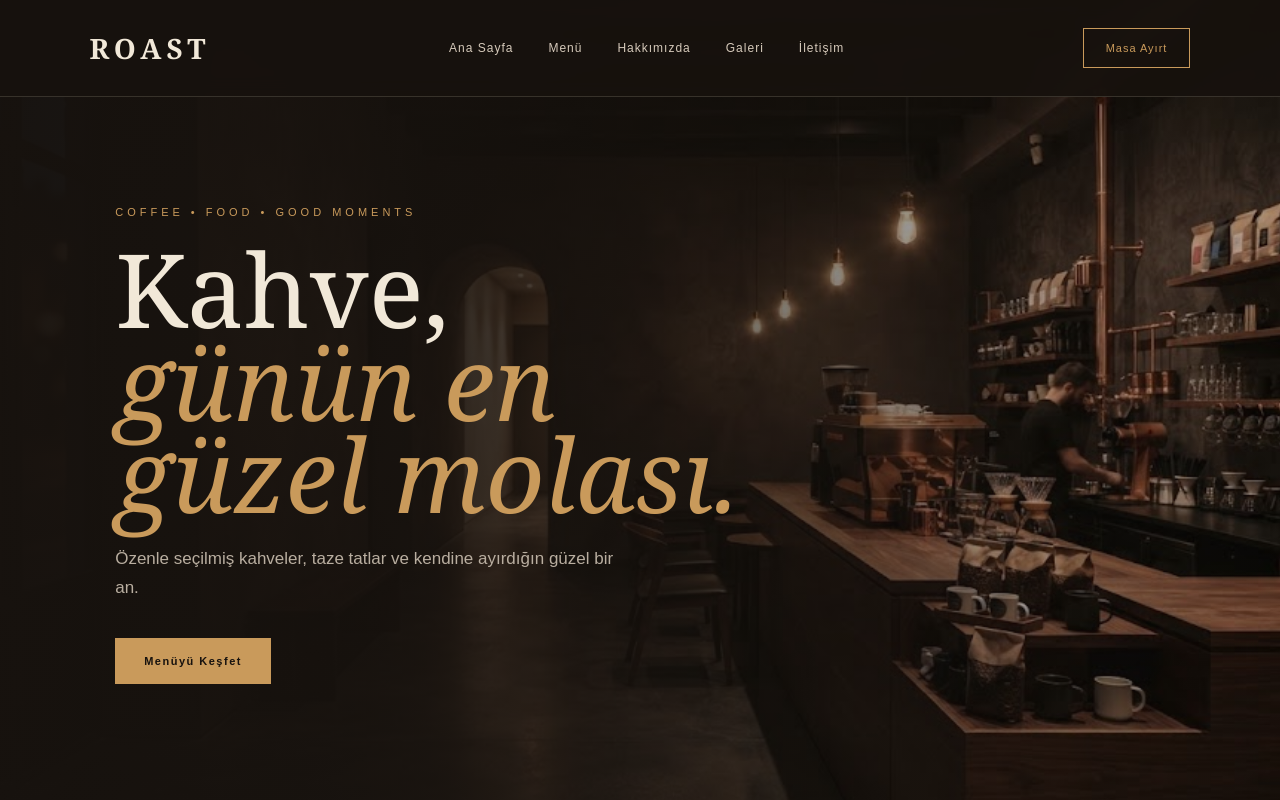
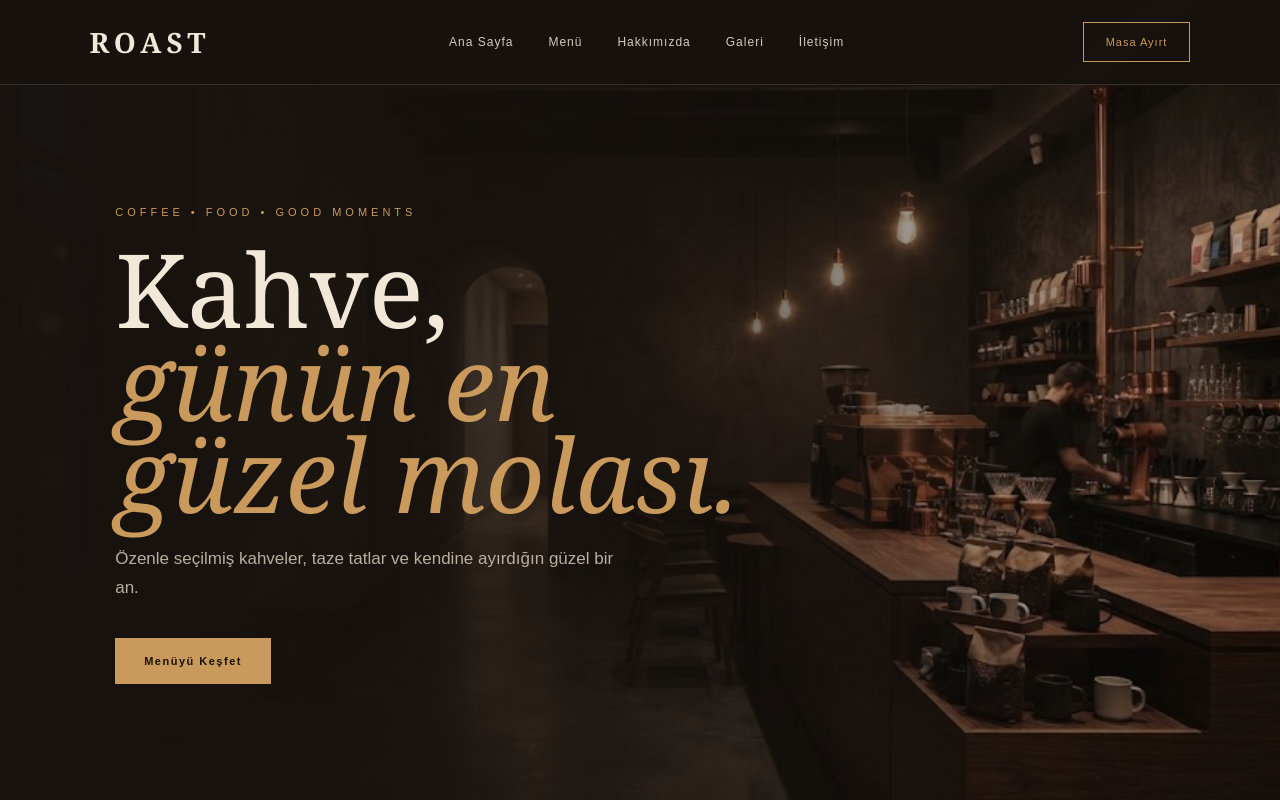
Before and after one commit to emreryurek/roast, a plain HTML site: page index.html in a window 1280 px wide. Shown: the top 800 px of the page. Drawn offline with Linux system fonts and the light colour scheme.

Commit message:
Update style.css

```diff
--- a/style.css
+++ b/style.css
@@ -28,20 +28,23 @@ a {
 ======================================== */
 
 .header {
-    position: fixed;
+    position: fixed !important;
     top: 0;
     left: 0;
+    right: 0;
+
     width: 100%;
-    z-index: 10;
+    z-index: 9999;
 
     display: flex;
     align-items: center;
     justify-content: space-between;
 
-    padding: 28px 7%;
+    padding: 22px 7%;
 
-    background-color: rgba(23, 18, 14, 0.92);
+    background: rgba(23, 18, 14, 0.96);
     backdrop-filter: blur(10px);
+    -webkit-backdrop-filter: blur(10px);
 
     border-bottom: 1px solid rgba(241, 232, 216, 0.15);
 }
```
